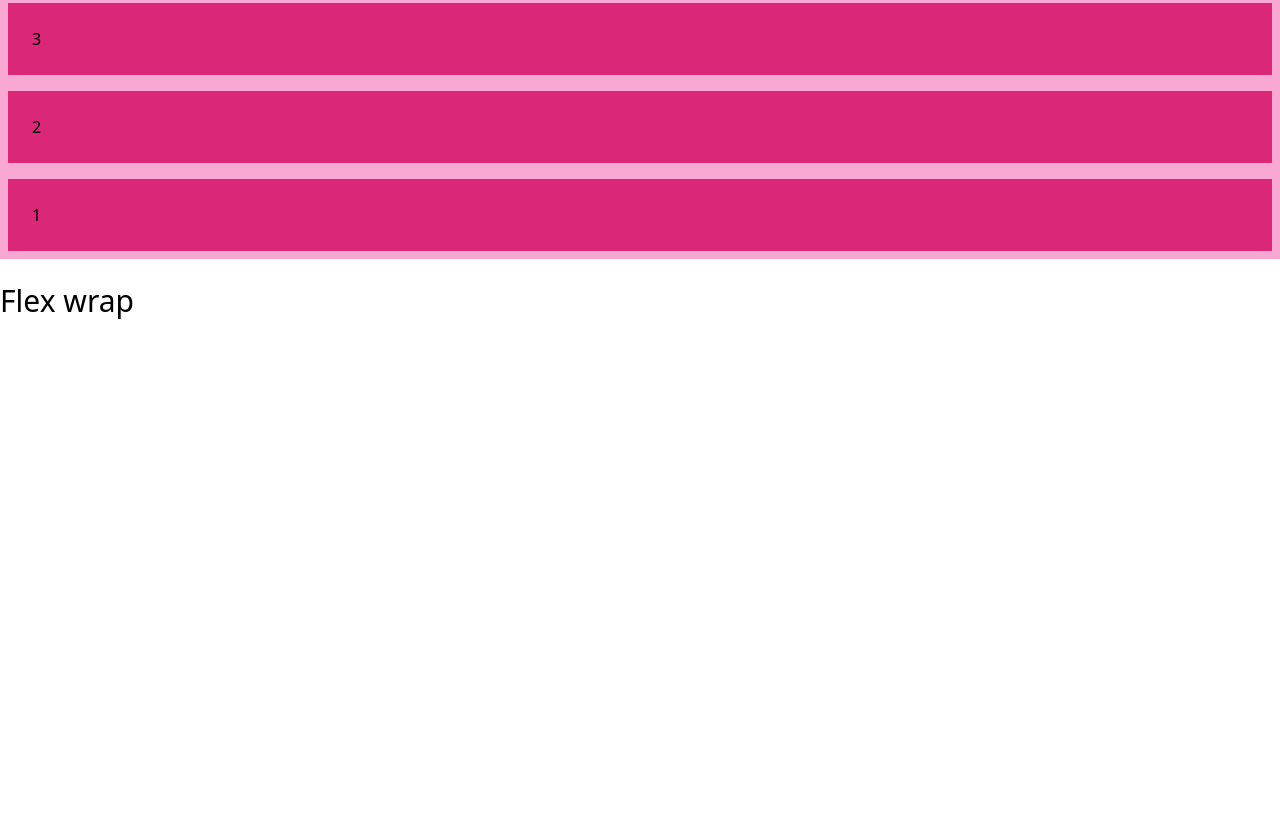
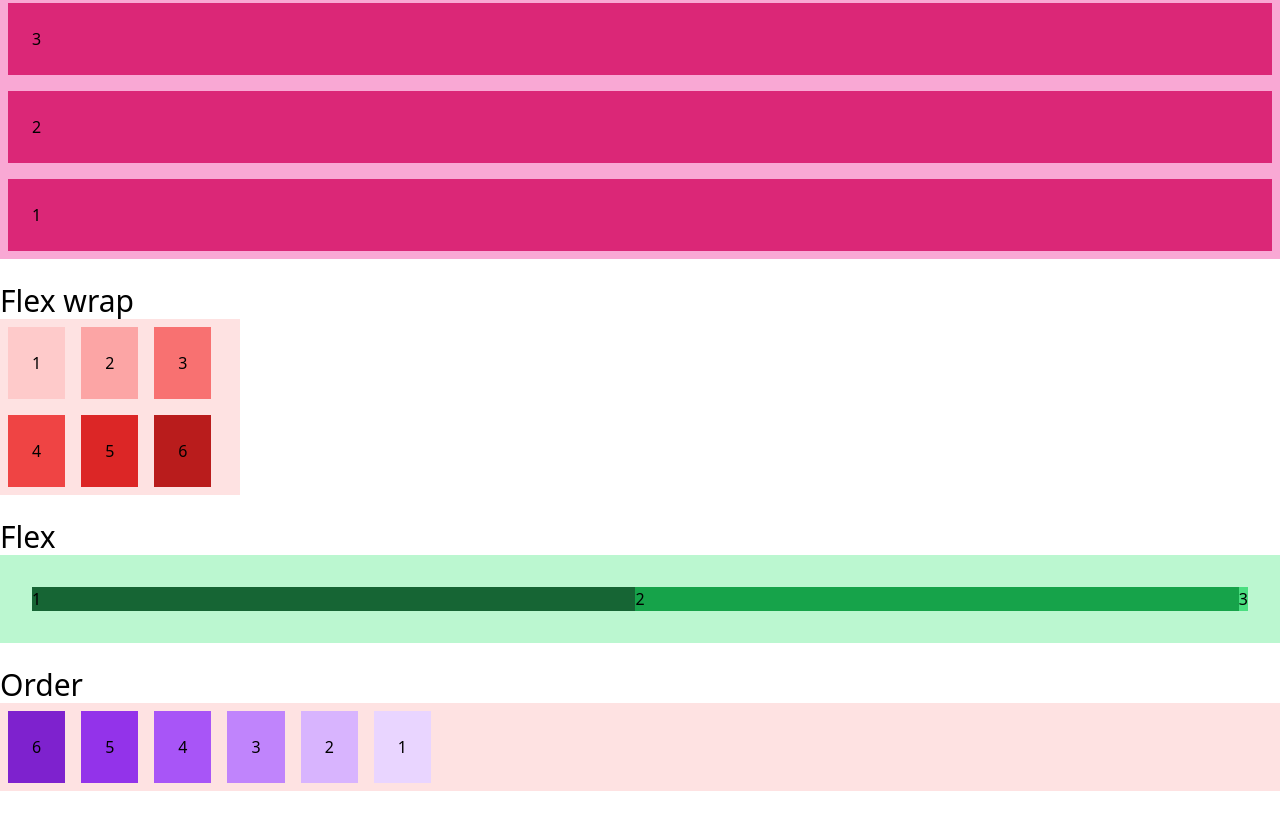
Before and after one commit to maxxdiego/14_tailwind_css, a website: page tailwind_04-flexbox/src/index.html in a window 1280 px wide. Shown: the part 661-1476 px from the top of the page. Before the commit the page ends 1004 px from the top, so only its background shows below. Drawn offline with Linux system fonts and the light colour scheme.

Commit message:
@maxxdiego

```diff
--- a/tailwind_04-flexbox/src/index.html
+++ b/tailwind_04-flexbox/src/index.html
@@ -1,11 +1,13 @@
 <!DOCTYPE html>
 <html lang="pt-br">
+
 <head>
     <meta charset="UTF-8">
     <meta name="viewport" content="width=device-width, initial-scale=1.0">
     <link rel="stylesheet" href="css/output.css">
     <title>Flexbox Tailwind CSS</title>
 </head>
+
 <body>
     <h1 class="text-3xl">Flex row</h1>
     <div class="flex flex-row bg-red-300">
@@ -40,9 +42,37 @@
     <br />
 
     <h1 class="text-3xl">Flex wrap</h1>
-
+    <div class="flex flex-wrap bg-red-100 w-60">
+        <div class="bg-red-200 p-6 m-2">1</div>
+        <div class="bg-red-300 p-6 m-2">2</div>
+        <div class="bg-red-400 p-6 m-2">3</div>
+        <div class="bg-red-500 p-6 m-2">4</div>
+        <div class="bg-red-600 p-6 m-2">5</div>
+        <div class="bg-red-700 p-6 m-2">6</div>
+    </div>
 
     <br />
 
+    <h1 class="text-3xl">Flex</h1>
+    <div class="container flex bg-green-200 p-8">
+        <div class="flex-1 bg-green-800">1</div>
+        <div class="flex-1 bg-green-600">2</div>
+        <div class="flex-none bg-green-400">3</div>
+    </div>
+
+    <br />
+
+    <h1 class="text-3xl">Order</h1>
+    <div class="flex flex-wrap bg-red-100">
+        <div class="bg-purple-200 p-6 m-2 md:order-last">1</div>
+        <div class="bg-purple-300 p-6 m-2 md:order-5">2</div>
+        <div class="bg-purple-400 p-6 m-2 md:order-4">3</div>
+        <div class="bg-purple-500 p-6 m-2 md:order-3">4</div>
+        <div class="bg-purple-600 p-6 m-2 md:order-2">5</div>
+        <div class="bg-purple-700 p-6 m-2 md:order-first">6</div>
+    </div>
+    <br />
+
 </body>
+
 </html>
```
Also changed, not shown: tailwind_04-flexbox/src/exercicios/ex06.html (added, +33 -0 lines), tailwind_04-flexbox/README.md, tailwind_04-flexbox/src/css/output.css.
